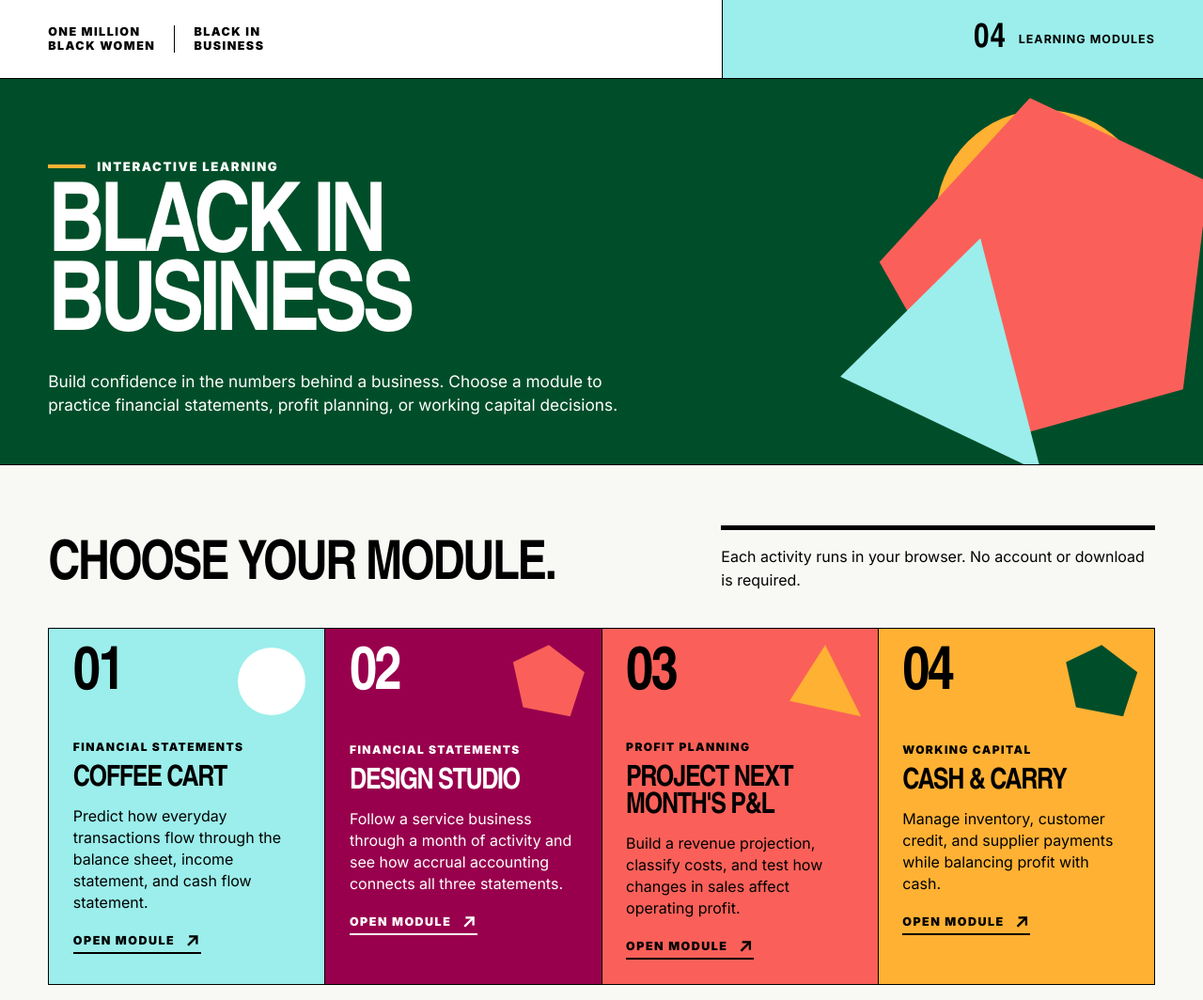
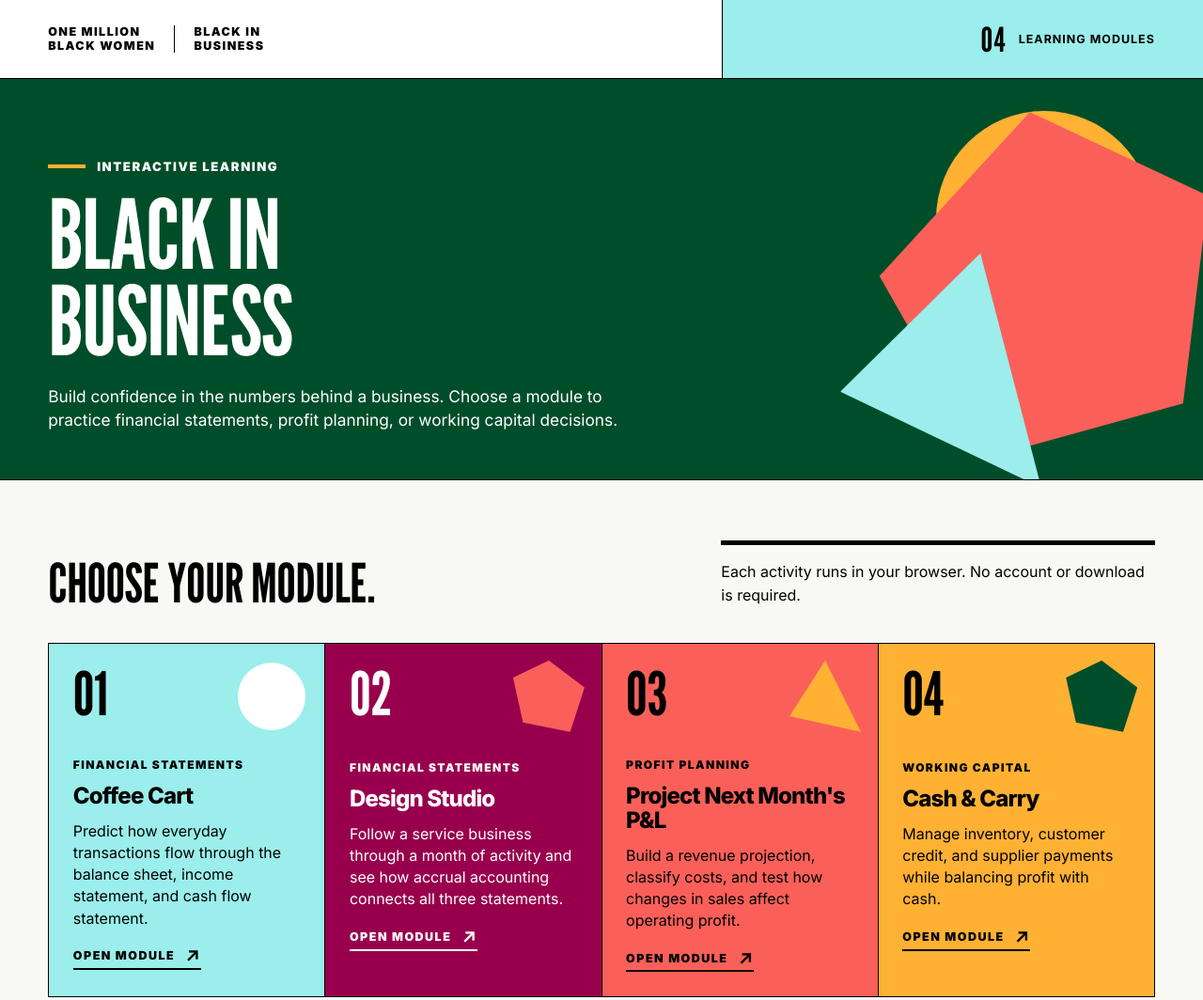
Before and after one commit to sternlsl/bib-interactives, a plain HTML site: page index.html in a window 1280 px wide. Shown: the top 1064 px of the page at 94% size. Drawn offline with nearby package versions, Linux system fonts and the light colour scheme.

Commit message:
Refine branded typography hierarchy

```diff
--- a/index.html
+++ b/index.html
@@ -8,7 +8,7 @@
   <title>Black in Business | Interactive Learning</title>
   <link rel="preconnect" href="https://fonts.googleapis.com">
   <link rel="preconnect" href="https://fonts.gstatic.com" crossorigin>
-  <link href="https://fonts.googleapis.com/css2?family=Inter:wght@400;600;700;900&amp;display=swap" rel="stylesheet">
+  <link href="https://fonts.googleapis.com/css2?family=Inter:wght@400;600;700;800;900&amp;family=League+Gothic&amp;display=swap" rel="stylesheet">
   <style>
     :root {
       --white: #ffffff;
@@ -19,6 +19,7 @@
       --emerald: #004e29;
       --naples-yellow: #ffb133;
       --black: #000000;
+      --display-font: "League Gothic", "Arial Narrow", "Helvetica Neue Condensed", Arial, sans-serif;
       --page-gutter: clamp(1.25rem, 4vw, 4.5rem);
       --hairline: 1px solid var(--black);
     }
@@ -117,8 +118,9 @@
     }
 
     .module-count strong {
-      font-family: "Arial Narrow", "Helvetica Neue", Arial, sans-serif;
+      font-family: var(--display-font);
       font-size: 2.25rem;
+      font-weight: 400;
       line-height: 1;
     }
 
@@ -159,12 +161,11 @@
     h1 {
       max-width: 11ch;
       margin: 0;
-      font-family: "Arial Narrow", "Helvetica Neue Condensed", "Roboto Condensed", Arial, sans-serif;
+      font-family: var(--display-font);
       font-size: clamp(3.75rem, 8vw, 7.5rem);
-      font-stretch: condensed;
-      font-weight: 900;
-      letter-spacing: -0.055em;
-      line-height: 0.82;
+      font-weight: 400;
+      letter-spacing: -0.015em;
+      line-height: 0.9;
       text-transform: uppercase;
     }
 
@@ -231,12 +232,11 @@
     .section-heading h2 {
       grid-column: 1 / 4;
       margin: 0;
-      font-family: "Arial Narrow", "Helvetica Neue Condensed", "Roboto Condensed", Arial, sans-serif;
+      font-family: var(--display-font);
       font-size: clamp(2.5rem, 4.5vw, 4.75rem);
-      font-stretch: condensed;
-      font-weight: 900;
-      letter-spacing: -0.04em;
-      line-height: 0.9;
+      font-weight: 400;
+      letter-spacing: -0.01em;
+      line-height: 0.92;
       text-transform: uppercase;
     }
 
@@ -349,10 +349,11 @@
 
     .module-number {
       margin-bottom: auto;
-      font-family: "Arial Narrow", "Helvetica Neue Condensed", Arial, sans-serif;
+      font-family: var(--display-font);
       font-size: clamp(3.25rem, 5vw, 5.25rem);
-      letter-spacing: -0.04em;
-      line-height: 0.8;
+      font-weight: 400;
+      letter-spacing: -0.01em;
+      line-height: 0.85;
     }
 
     .module-kicker {
@@ -361,15 +362,13 @@
     }
 
     .module-card h3 {
-      max-width: 13ch;
+      max-width: 15ch;
       margin: 0;
-      font-family: "Arial Narrow", "Helvetica Neue Condensed", "Roboto Condensed", Arial, sans-serif;
-      font-size: clamp(1.65rem, 2.4vw, 2.75rem);
-      font-stretch: condensed;
-      font-weight: 900;
-      letter-spacing: -0.045em;
-      line-height: 0.95;
-      text-transform: uppercase;
+      font-family: "Inter", Arial, Helvetica, sans-serif;
+      font-size: clamp(1.5rem, 1.85vw, 2.1rem);
+      font-weight: 800;
+      letter-spacing: -0.035em;
+      line-height: 1.08;
     }
 
     .module-description {
@@ -545,7 +544,7 @@
 
       .module-card h3 {
         max-width: none;
-        font-size: 1.8rem;
+        font-size: 1.55rem;
       }
 
       .module-description {
```
Also changed, not shown: 1 other file.
